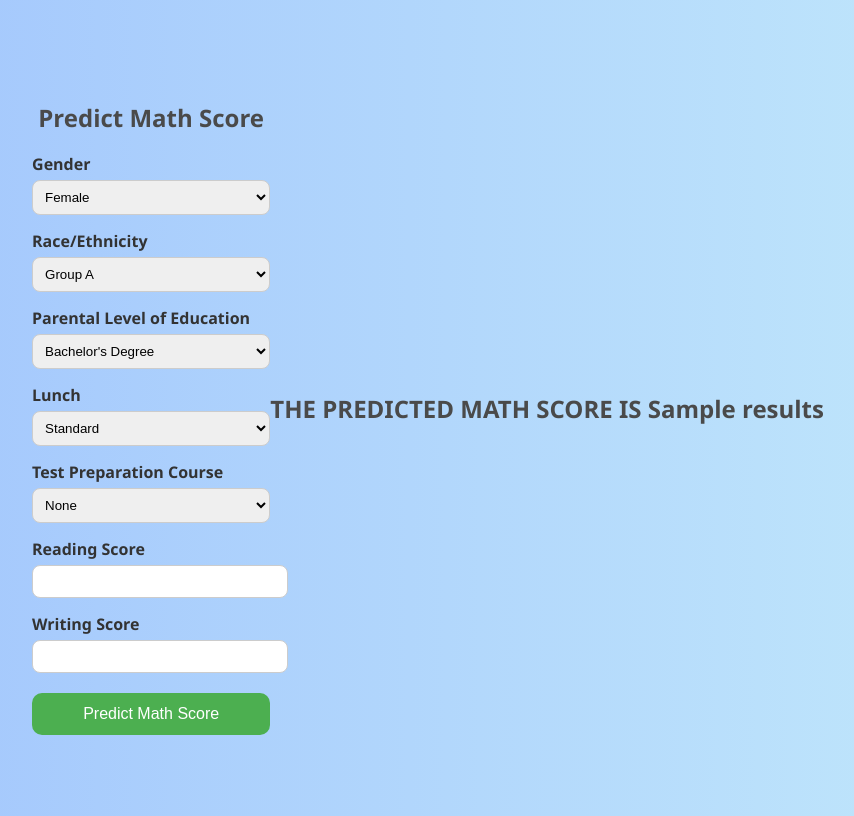
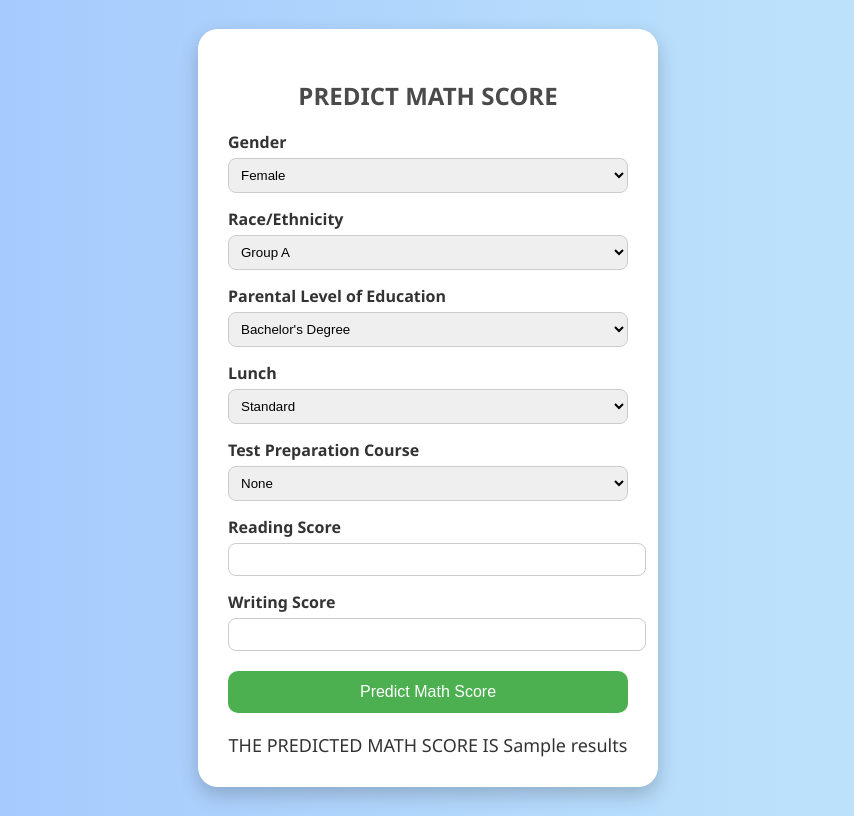
Before and after one commit to mahi1038/Student_Performance_Predictor, a Flask app: template templates/home.html in a window 1280 px wide. Shown: the whole page, without its empty margins (212-1066 px from the left). Run offline with Flask 3, Linux system fonts and the light colour scheme; the template is opened without the code that fills it: most values are stand-ins (such as "Sample title", 1, 10 or a date in 2020).

Commit message:
updated home.html and app.py

```diff
--- a/app.py
+++ b/app.py
@@ -1,13 +1,11 @@
 from flask import Flask, request, render_template
 from src.pipeline.pred_pipeline import CustomData, PredictPipeline
 
-app = Flask(__name__)
+application = Flask(__name__)
+app = application
 
-@app.route('/')
-def index():
-    return render_template('index.html')
 
-@app.route('/predict', methods = ['GET', 'POST'])
+@app.route('/', methods = ['GET', 'POST'])
 def predict():
     if request.method == 'GET':
         return render_template("home.html")
--- a/templates/home.html
+++ b/templates/home.html
@@ -18,9 +18,9 @@
       border-radius: 20px;
       box-shadow: 0 8px 20px rgba(0,0,0,0.2);
       width: 400px;
+      text-align: center;
     }
     h2 {
-      text-align: center;
       color: #4a4a4a;
     }
     label {
@@ -28,6 +28,7 @@
       display: block;
       margin-top: 15px;
       color: #333;
+      text-align: left;
     }
     select, input[type="number"] {
       width: 100%;
@@ -51,12 +52,17 @@
     button:hover {
       background-color: #45a049;
     }
+    .result {
+      margin-top: 20px;
+      font-size: 18px;
+      color: #333;
+    }
   </style>
 </head>
 <body>
 
-  <div class="login">
-    <h2>Predict Math Score</h2>
+  <div class="form-container">
+    <h2>PREDICT MATH SCORE</h2>
     <form action="{{url_for('predict')}}" method="post">
 
       <label for="gender">Gender</label>
@@ -104,11 +110,13 @@
 
       <button type="submit">Predict Math Score</button>
     </form>
+
+    {% if results %}
+    <div class="result">
+      THE PREDICTED MATH SCORE IS {{ results }}
+    </div>
+    {% endif %}
   </div>
-
-  <h2>
-    THE PREDICTED MATH SCORE IS {{results}}
-  </h2>
 
 </body>
 </html>
```
Also changed, not shown: templates/index.html (deleted).
